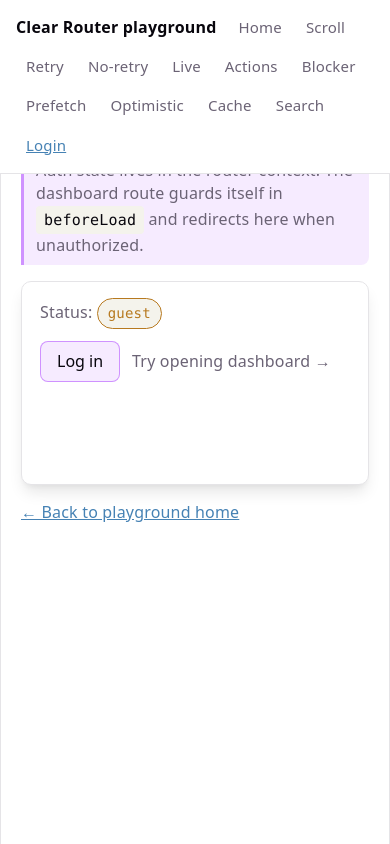
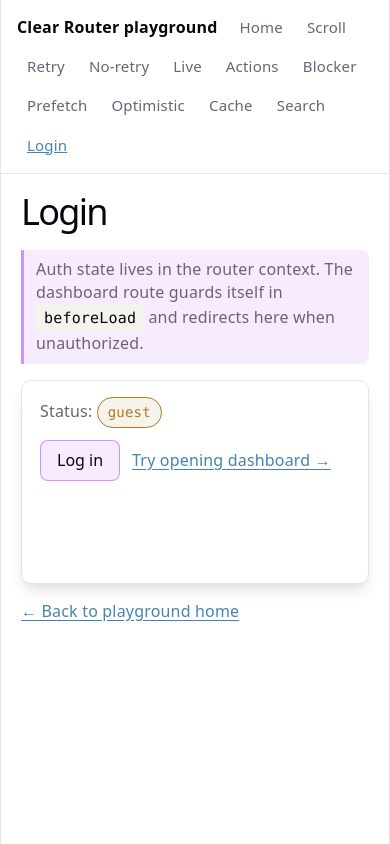
Before and after one commit to AndrewBubnov/clear-react-router, a React (Vite) app: page /playground/login in a window 390 px wide. Built offline with nearby package versions, Linux system fonts and the light colour scheme.

Commit message:
Fix mobile markup

```diff
--- a/src/App.tsx
+++ b/src/App.tsx
@@ -6,8 +6,7 @@ import './playground/playground.css';
 const App = () => (
 	<div>
 		<PlaygroundNav />
-		{/* Tiny cache on purpose: the cache lab demonstrates LRU eviction with it. */}
-		<Router routes={playgroundRoutes} maxCacheSize={5} />
+		<Router routes={playgroundRoutes} maxCacheSize={3} />
 	</div>
 );
 
--- a/src/playground/ActionsPage.tsx
+++ b/src/playground/ActionsPage.tsx
@@ -11,6 +11,7 @@ const AddNoteForm = () => {
 			<form onSubmit={onSubmit}>
 				<div className="pg-row">
 					<input name="text" className="pg-input" placeholder="Note text" disabled={isSubmitting} />
+					<div className="pg-row">
 						<button className="pg-btn" disabled={isSubmitting}>
 							{isSubmitting ? 'Saving…' : 'Save'}
 						</button>
@@ -18,12 +19,13 @@ const AddNoteForm = () => {
 							Refresh list (invalidate)
 						</button>
 					</div>
+				</div>
 			</form>
 			{error && <div className="pg-error">{error.message}</div>}
 			<p className="pg-hint">
-				After a successful action the current route is invalidated automatically — the list
-				below refreshes without a full reload. The Refresh button calls{' '}
-				<code>invalidate()</code> manually and does the same on demand.
+				After a successful action the current route is invalidated automatically — the list below refreshes
+				without a full reload. The Refresh button calls <code>invalidate()</code> manually and does the same on
+				demand.
 			</p>
 		</div>
 	);
--- a/src/playground/CachePage.tsx
+++ b/src/playground/CachePage.tsx
@@ -2,7 +2,7 @@ import { useState } from 'react';
 import { Link, useInvalidate, useLoaderState, useParams } from '../clear-router';
 import { getCallCount } from './api';
 
-const PRODUCT_IDS = ['1', '2', '3', '4', '5', '6', '7', '8'];
+const PRODUCT_IDS = ['1', '2', '3', '4', '5'];
 
 export const ProductPage = () => {
 	const { productId } = useParams<{ productId: string }>();
@@ -13,7 +13,9 @@ export const ProductPage = () => {
 			<div className="pg-card">
 				<p>{data.description}</p>
 				<p>
-					<span className="pg-badge">loader calls for #{productId}: {getCallCount(`product-${productId}`)}</span>
+					<span className="pg-badge">
+						loader calls for #{productId}: {getCallCount(`product-${productId}`)}
+					</span>
 				</p>
 			</div>
 			<p>
@@ -32,9 +34,9 @@ export const HeavyPage = () => {
 				<p>{data}</p>
 			</div>
 			<p className="pg-hint">
-				This route keeps its cache entry for 8 seconds after you leave (<code>gcTime: 8000</code>).
-				Come back immediately — instant, no reload. Wait 10 seconds — the entry is garbage-collected
-				and the loader runs again (watch the visit counter).
+				This route keeps its cache entry for 5 seconds after you leave (<code>gcTime: 5000</code>). Come back
+				immediately — instant, no reload. Wait 7 seconds — the entry is garbage-collected and the loader runs
+				again (watch the visit counter).
 			</p>
 			<p>
 				<Link to="/playground/cache">← Back to cache lab</Link>
@@ -62,7 +64,10 @@ const InvalidateLab = () => {
 				<button className="pg-btn" onClick={() => run(() => invalidate('/playground/live'))}>
 					invalidate live
 				</button>
-				<button className="pg-btn" onClick={() => run(() => invalidate('/playground/live', { staleOnly: true }))}>
+				<button
+					className="pg-btn"
+					onClick={() => run(() => invalidate('/playground/live', { staleOnly: true }))}
+				>
 					staleOnly live
 				</button>
 				<button className="pg-btn" onClick={() => run(() => invalidate('/playground/live', { force: false }))}>
@@ -78,16 +83,18 @@ export const CachePage = () => (
 	<div className="pg-wrap">
 		<h1>Cache: eviction, gcTime, invalidation</h1>
 		<p className="pg-hint">
-			This playground runs with a tiny <code>maxCacheSize: 5</code>, so eviction is easy to
-			observe. For a deterministic run, reload the page first, then follow the steps.
+			This playground runs with a tiny <code>maxCacheSize: 3</code>, so eviction is easy to observe. For a
+			deterministic run, reload the page first, then follow the steps.
 		</p>
 		<div className="pg-card">
 			<h2>LRU eviction</h2>
-			<p>Open products 1–6 in order, then go back to 1. Product 1 was evicted (reloads with a
-			fallback flash), product 6 is still cached (instant).</p>
+			<p>
+				Open products 1 – 4 in order, then go back to 1. Product 1 was evicted (reloads with a fallback flash),
+				product 3 is still cached (instant).
+			</p>
 			<div className="pg-row">
 				{PRODUCT_IDS.map(id => (
-					<Link key={id} to={`/playground/product/${id}`}>
+					<Link key={id} to={`/playground/product/${id}`} prefetch="none">
 						#{id}
 					</Link>
 				))}
@@ -96,8 +103,10 @@ export const CachePage = () => (
 		<div className="pg-card">
 			<h2>gcTime</h2>
 			<p>
-				<Link to="/playground/heavy">Open the heavy page</Link>, then leave and come back —
-				immediately (cached) and after 10 seconds (garbage-collected, reloads).
+				<Link to="/playground/heavy" prefetch="none">
+					Open the heavy page
+				</Link>
+				, then leave and come back — immediately (cached) and after 7 seconds (garbage-collected, reloads).
 			</p>
 		</div>
 		<InvalidateLab />
--- a/src/playground/api.ts
+++ b/src/playground/api.ts
@@ -86,7 +86,8 @@ export const fetchHeavy = async () => {
 	return `Heavy payload (visit ${n})`;
 };
 
-export type Note = { id: number; text: string };let notes: Note[] = [
+export type Note = { id: number; text: string };
+let notes: Note[] = [
 	{ id: 1, text: 'Buy milk' },
 	{ id: 2, text: 'Try clear-react-router' },
 ];
--- a/src/playground/playground.css
+++ b/src/playground/playground.css
@@ -1,16 +1,11 @@
 .pg-wrap {
 	max-width: 860px;
 	margin: 0 auto;
-	padding: 88px 20px 64px;
+	padding: 20px 20px 64px;
 	text-align: left;
 }
 
 .pg-nav {
-	position: fixed;
-	top: 0;
-	left: 0;
-	right: 0;
-	z-index: 50;
 	display: flex;
 	gap: 4px;
 	flex-wrap: wrap;
@@ -113,7 +108,6 @@
 	border: 1px solid var(--border);
 	background: var(--bg);
 	color: var(--text-h);
-	min-width: 240px;
 }
 
 .pg-feed {
@@ -207,6 +201,27 @@
 	margin: 6px 0;
 }
 
+.pg-wrap a {
+	color: steelblue;
+	text-decoration: underline;
+	text-underline-offset: 3px;
+	transition: color ease-in-out 0.4s;
+}
+
+.pg-wrap a:hover {
+	color: darkslateblue;
+}
+
+.pg-wrap a.active-link {
+	color: steelblue;
+}
+
+.pg-wrap a.pg-card-link,
+.pg-wrap a.pg-card-link:hover {
+	color: inherit;
+	text-decoration: none;
+}
+
 .pg-home-grid {
 	display: grid;
 	grid-template-columns: repeat(auto-fit, minmax(240px, 1fr));
@@ -221,5 +236,18 @@
 
 .pg-card-link:hover .pg-card {
 	border-color: steelblue;
-	transition: border-color ease-in-out .3s;
+	transition: border-color ease-in-out .4s;
 }
+
+@media (width <= 600px) {
+	.pg-wrap {
+		padding-top: 0;
+	}
+	.pg-input {
+		width: 100%;
+	}
+}
+
+h1 {
+	line-height: 1;
+}
--- a/src/playground/routes.tsx
+++ b/src/playground/routes.tsx
@@ -90,7 +90,7 @@ export const playgroundRoutes = createRouter([
 		path: '/playground/heavy',
 		element: <HeavyPage />,
 		loader: fetchHeavy,
-		gcTime: 8000,
+		gcTime: 5000,
 		loaderFallback: <Loading title="heavy payload" />,
 	},
 	{
```
Lines whose indentation alone changed are shown as unchanged.
